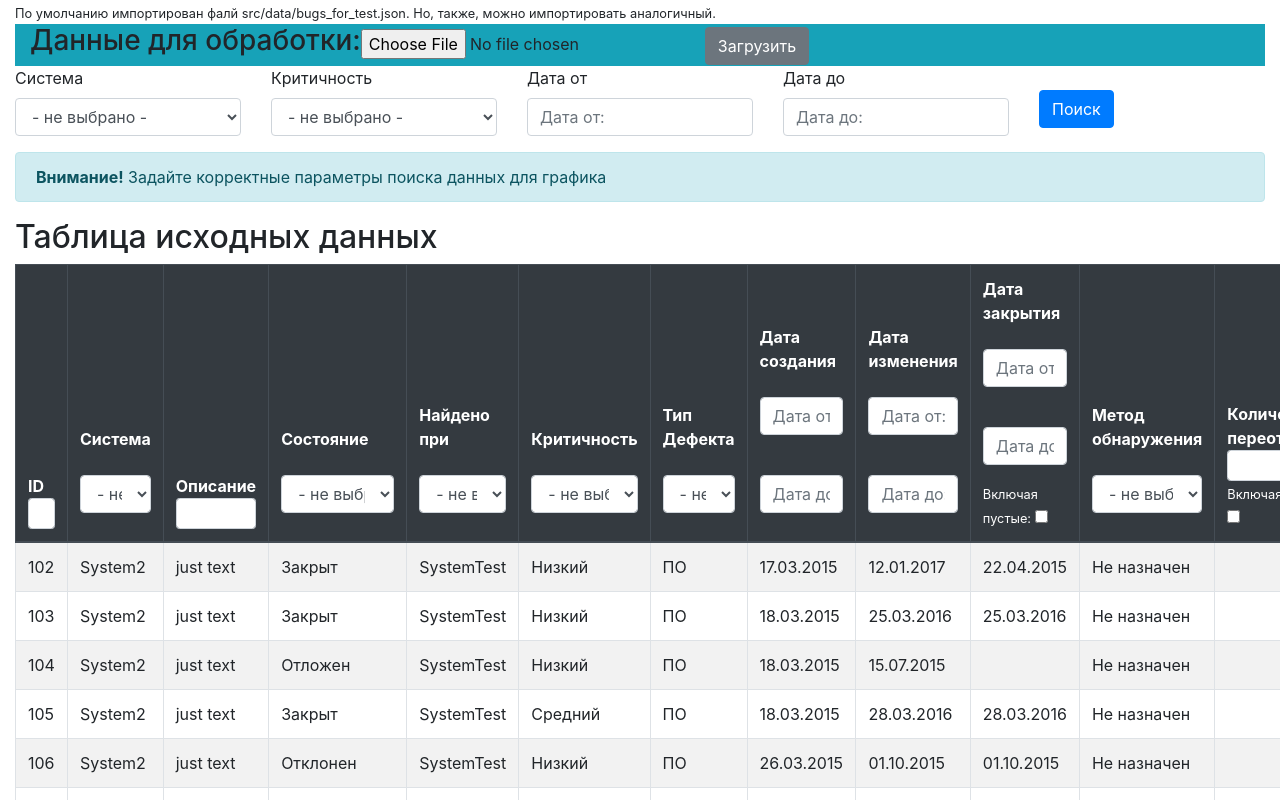
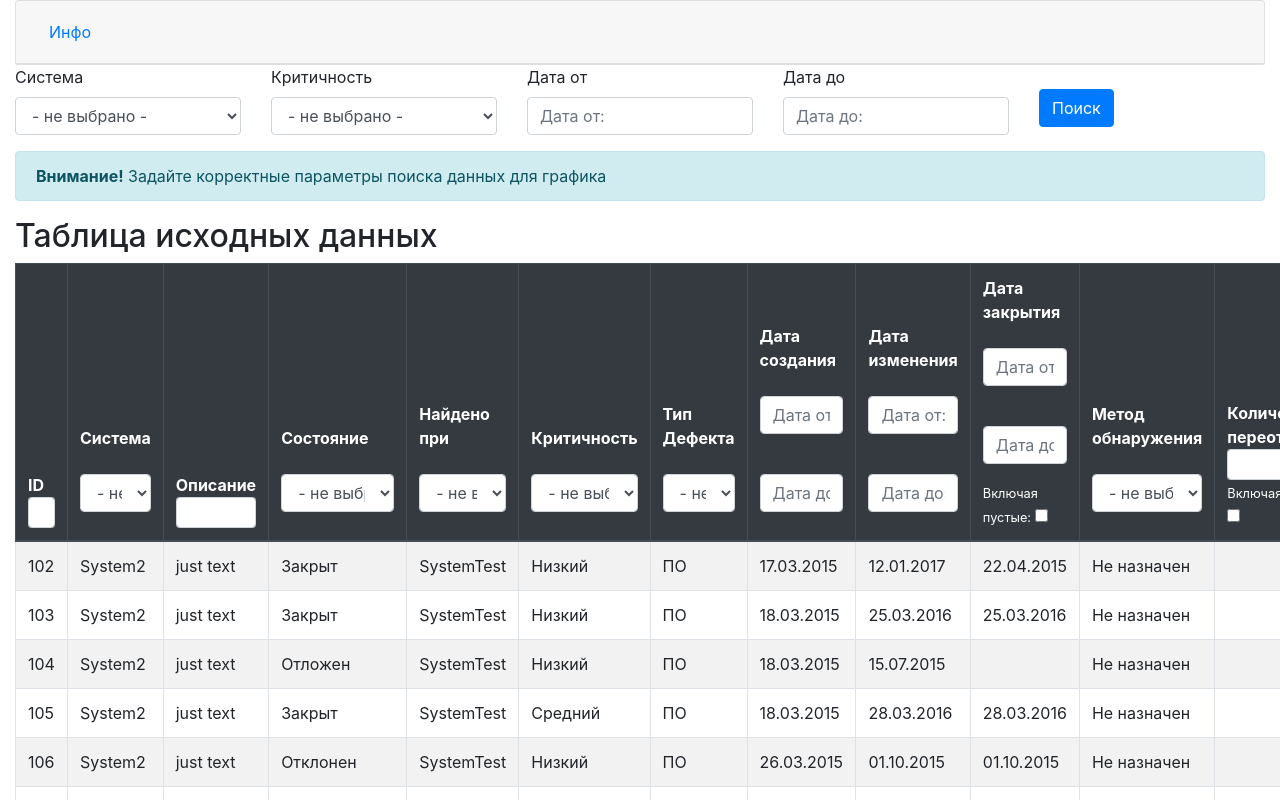
Before and after one commit to someSOAP/BugStatistic, a React (Create React App) app: page / in a window 1280 px wide. Shown: the top 800 px of the page. Built offline with nearby package versions, Linux system fonts and the light colour scheme.

Commit message:
Добавил аккардион в шапку дашборда

```diff
--- a/src/App.js
+++ b/src/App.js
@@ -6,6 +6,7 @@ import * as C               from './constants/'
 import LineChart            from './components/chart'
 import $                    from 'jquery'
 import { Container }        from "react-bootstrap";
+import Info                 from './components/Info'
 const data = require('./data/bugs_for_test.json')
 
 //получаем все возможные значения для указанных полей
@@ -110,20 +111,9 @@ class App extends Component {
     const { xAxisLabels, yAxisValues, system, criticalness } = state.chartData
     return (
       <Container fluid>
-      <small>По умолчанию импортирован фалй src/data/bugs_for_test.json. Но, также, можно импортировать аналогичный.</small>
-      <div className = "container-fluid bg-info">
-        <h3 className = 'd-inline-block'>Данные для обработки:{" "} </h3>
-        <input
-            className = 'd-inline form-control-fil'
-            type="file"
-            id="fileInput"
-            onChange = {(event) => console.log(event)}
+          <Info
+              loadFile = {this.loadFile}
           />
-        <button
-          className = 'btn btn-secondary'
-          onClick = {this.loadFile}>Загрузить
-        </button>
-      </div>
           <Filters
             options = {options}
             setter  = {setStateValue}
@@ -151,7 +141,7 @@ class App extends Component {
             options         = {options}
             headrows        = {state.data}
             rows            = {paginated}
-            openPage        ={openPage}
+            openPage        = {openPage}
             pageCount       = {Math.ceil(state.filtered.length/C.rowsOnPage)}
             pageSelected    = {pageSelected}
             filters         = {{
--- /dev/null
+++ b/src/components/Info.js
@@ -0,0 +1,86 @@
+import React from "react"
+import { Accordion, Card, Button, Row, Col, InputGroup, FormControl } from "react-bootstrap";
+
+const Info = ({loadFile}) => {
+    return (
+        <Accordion defaultActiveKey="1">
+            <Card>
+                <Card.Header>
+                    <Accordion.Toggle as={Button} variant="link" eventKey="0">
+                        Инфо
+                    </Accordion.Toggle>
+                </Card.Header>
+                <Accordion.Collapse eventKey="0">
+                    <Card.Body>
+                        <Row>
+                            В данный дашборд можно загрузить другой набор данных
+                        </Row>
+                        <Row>
+                            <Col lg={1}>
+                            </Col>
+                            <Col lg={2}>
+                                Данные для обработки:
+                            </Col>
+                            <Col lg={1}>
+                                <input
+                                    className = 'input-group-append'
+                                    type="file"
+                                    id="fileInput"
+                                    onChange = {(event) => console.log(event)}
+                                />
+                            </Col>
+                            <Col lg={7}>
+                            </Col>
+                            <Col lg={1}>
+                                <Button onClick = {loadFile}>
+                                    Загрузить
+                                </Button>
+                            </Col>
+                        </Row>
+                    </Card.Body>
+                </Accordion.Collapse>
+            </Card>
+            <Card></Card>
+        </Accordion>
+    )
+};
+
+export default Info
+
+
+//
+// <Accordion defaultActiveKey="0">
+// <Card>
+// <Card.Header>
+// <Accordion.Toggle as={Button} variant="link" eventKey="1">
+//     Инфо
+//     </Accordion.Toggle>
+// </Card.Header>
+// <Accordion.Collapse eventKey="1">
+// <Card.Body>
+// <Row>
+// <Col lg={1}>
+// </Col>
+// <Col lg={2}>
+// Данные для обработки:
+// </Col>
+// <Col lg={1}>
+// <input
+// className = 'd-inline form-control-fil'
+// type="file"
+// id="fileInput"
+// onChange = {(event) => console.log(event)}
+// />
+// </Col>
+// <Col lg={7}>
+// </Col>
+// <Col lg={1}>
+// <Button onClick = {loadFile}>
+// Загрузить
+// </Button>
+// </Col>
+// </Row>
+// </Card.Body>
+// </Accordion.Collapse>
+// </Card>
+// </Accordion>
```
Lines whose indentation alone changed are shown as unchanged.
